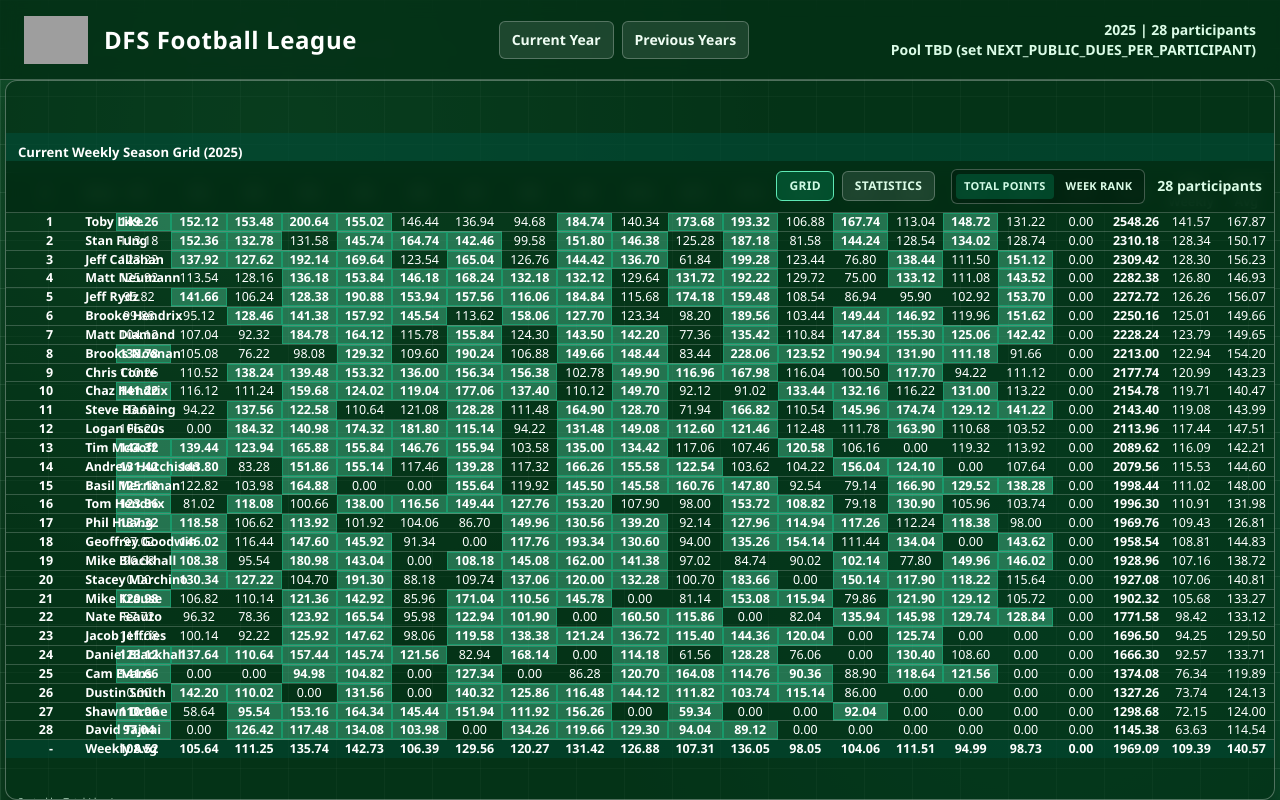
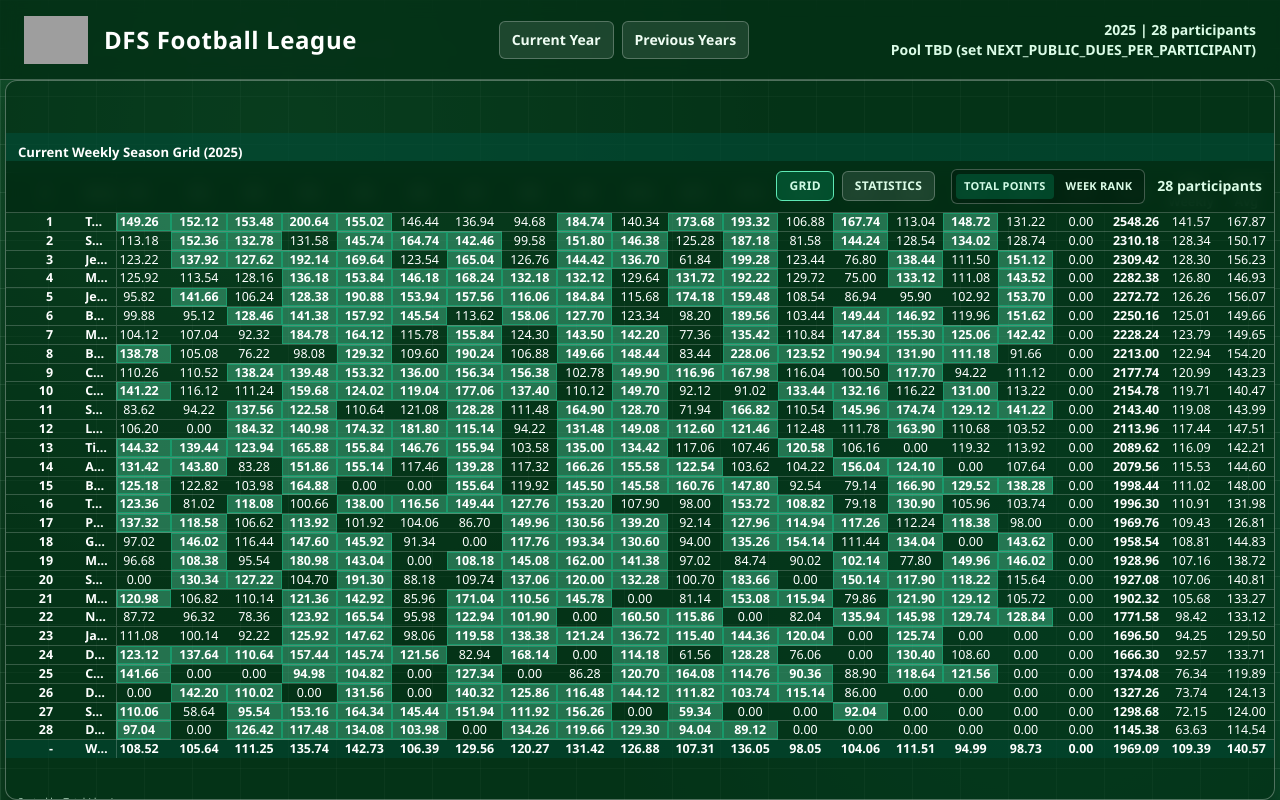
Before and after one commit to Tjm07890789/Draftkings-Fantasy-Football-League, a Next.js app: page / in a window 1280 px wide. Both pictures are taken after a click on the button "Current Year". Built offline with nearby package versions, Linux system fonts and the light colour scheme; grey boxes are pictures that could not be loaded.

Commit message:
Clip name cells and add divider to stop week overlap

```diff
--- a/src/components/dfs-app.tsx
+++ b/src/components/dfs-app.tsx
@@ -632,7 +632,7 @@ function SeasonGrid({ title, rows, seasonLabel }: { title: string; rows: SeasonR
                 #
               </TableHead>
               <TableHead
-                className="sticky top-0 z-20 h-4 bg-green-950/95 px-2 py-0 text-[0.78rem]"
+                className="sticky top-0 z-20 h-4 border-r border-white/25 bg-green-950/95 px-2 py-0 text-[0.78rem]"
                 style={{ width: "var(--name-col-width)", minWidth: "var(--name-col-width)" }}
               >
                 <button type="button" onClick={() => handleSort("name")} className="w-full cursor-pointer pl-3 text-left">
@@ -691,10 +691,11 @@ function SeasonGrid({ title, rows, seasonLabel }: { title: string; rows: SeasonR
                   {index + 1}
                 </TableCell>
                 <TableCell
-                  className="h-4 px-2 py-0 pl-6 text-[0.78rem] font-semibold whitespace-nowrap"
+                  className="h-4 overflow-hidden border-r border-white/20 px-2 py-0 pl-6 text-[0.78rem] font-semibold whitespace-nowrap"
                   style={{ width: "var(--name-col-width)", minWidth: "var(--name-col-width)" }}
+                  title={row.name}
                 >
-                  {row.name}
+                  <span className="block max-w-full overflow-hidden text-ellipsis whitespace-nowrap">{row.name}</span>
                 </TableCell>
                 {row.weeks.map((score, index) => (
                   <TableCell
@@ -724,10 +725,12 @@ function SeasonGrid({ title, rows, seasonLabel }: { title: string; rows: SeasonR
                 -
               </TableCell>
               <TableCell
-                className="h-4 px-2 py-0 pl-6 text-[0.78rem] font-bold whitespace-nowrap"
+                className="h-4 overflow-hidden border-r border-white/20 px-2 py-0 pl-6 text-[0.78rem] font-bold whitespace-nowrap"
                 style={{ width: "var(--name-col-width)", minWidth: "var(--name-col-width)" }}
               >
-                {displayMode === "points" ? "Weekly Avg" : "Weekly Avg Rank"}
+                <span className="block max-w-full overflow-hidden text-ellipsis whitespace-nowrap">
+                  {displayMode === "points" ? "Weekly Avg" : "Weekly Avg Rank"}
+                </span>
               </TableCell>
               {(displayMode === "points" ? weeklyAverages : weeklyRankAverages).map((score, index) => (
                 <TableCell
```
